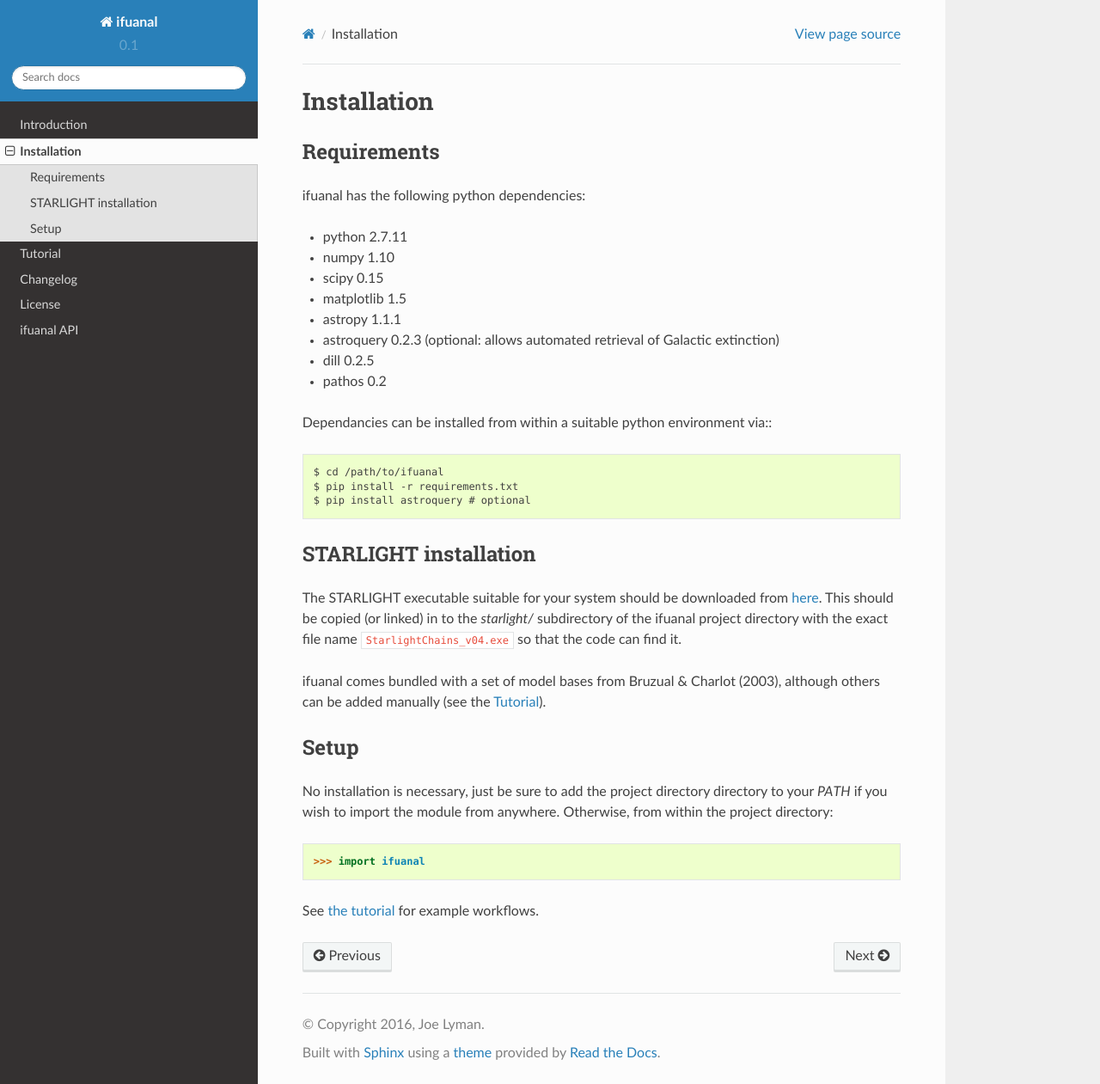
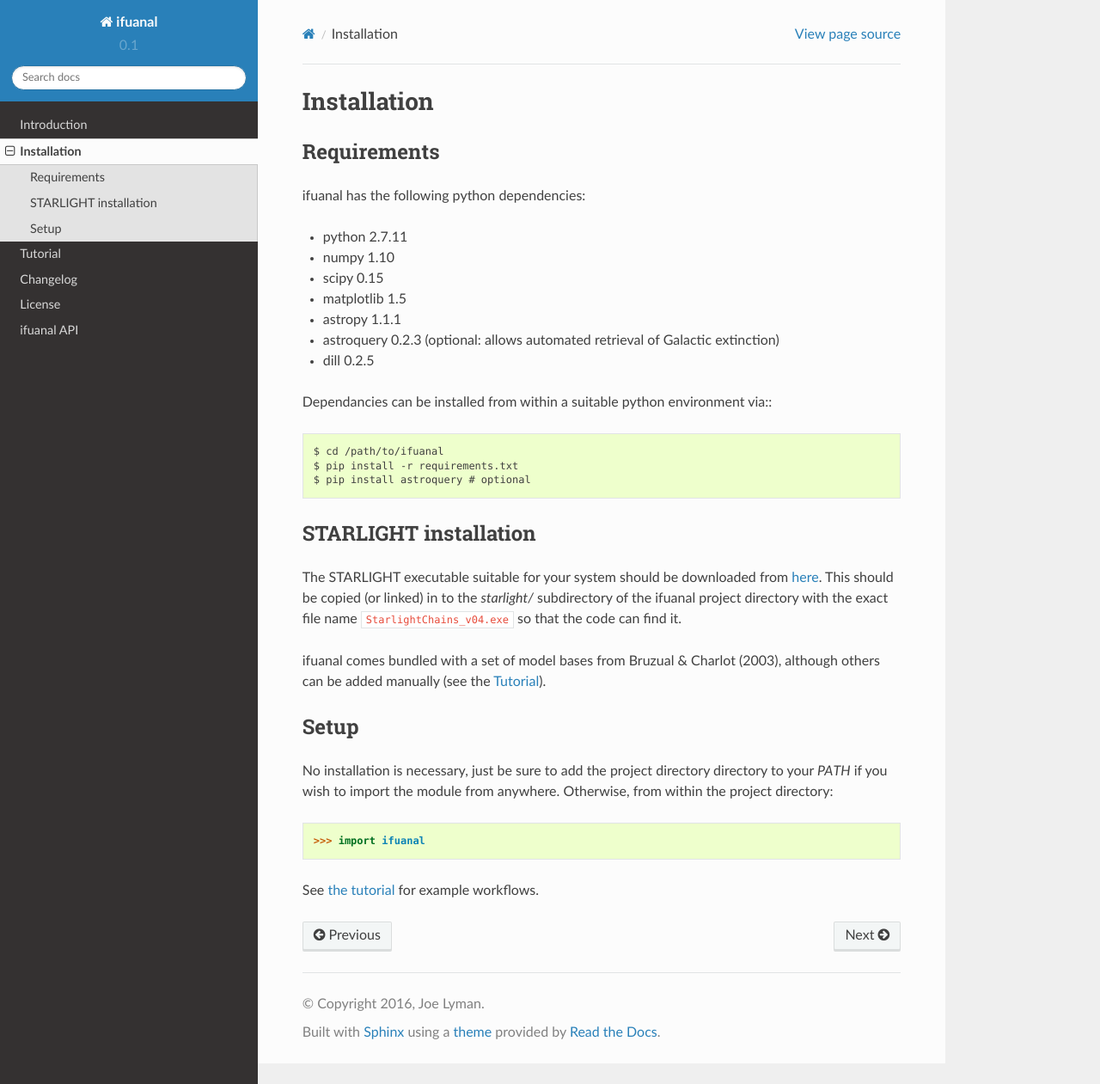
Before and after one commit to Lyalpha/ifuanal, a Sphinx documentation site: the page built from docs/installation.rst, in a window 1280 px wide and 1261 px high. Shown: the whole window at 86% size. Built offline with Sphinx 7.4.7 and the Read the Docs theme 2.0.0, drawn with Linux system fonts in a browser that asks for light colours.

Commit message:
Remove pathos requirement

```diff
--- a/docs/installation.rst
+++ b/docs/installation.rst
@@ -14,7 +14,6 @@ ifuanal has the following python dependencies:
 * astroquery 0.2.3 (optional: allows automated retrieval of Galactic
   extinction)
 * dill 0.2.5
-* pathos 0.2
 
 Dependancies can be installed from within a suitable python environment via:::
 
--- a/requirements.txt
+++ b/requirements.txt
@@ -3,4 +3,3 @@ numpy>=1.10
 scipy>=0.15
 matplotlib>=1.5
 dill>=0.2.5
-pathos>=0.2
```
